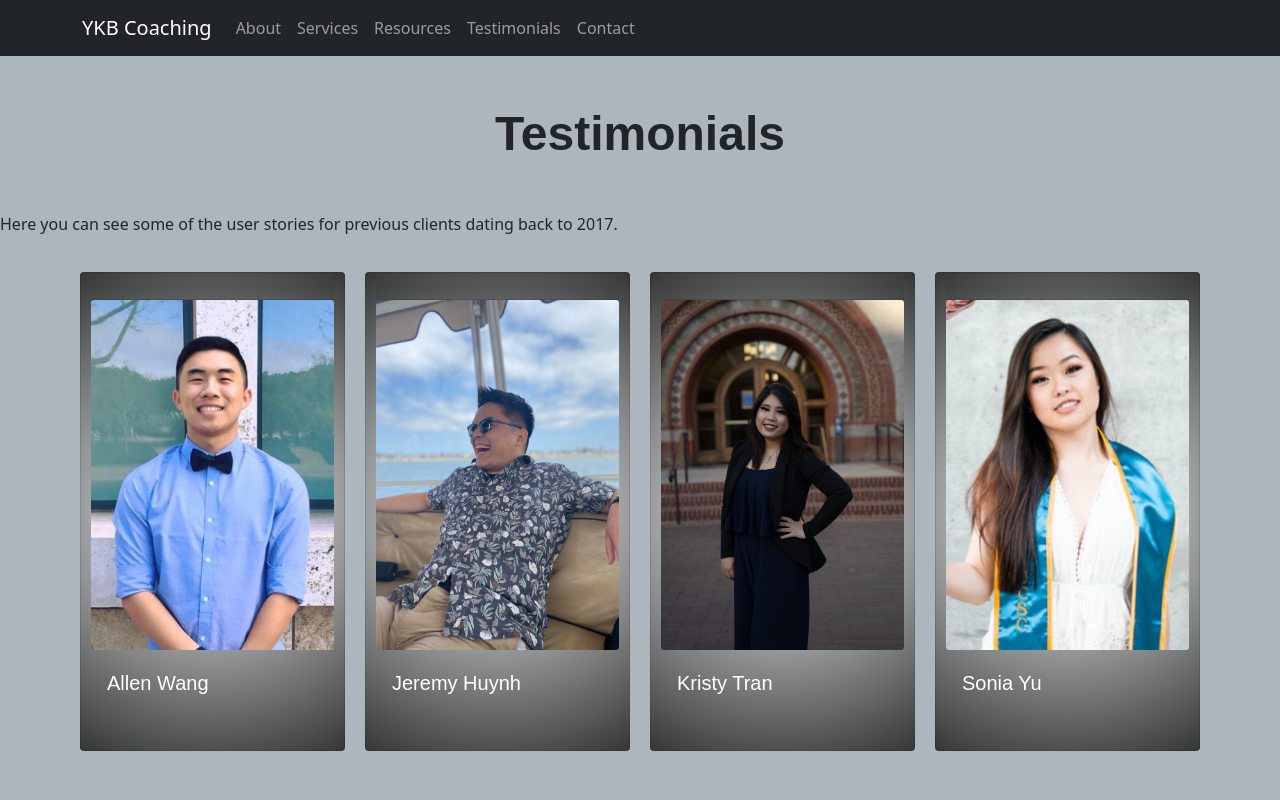
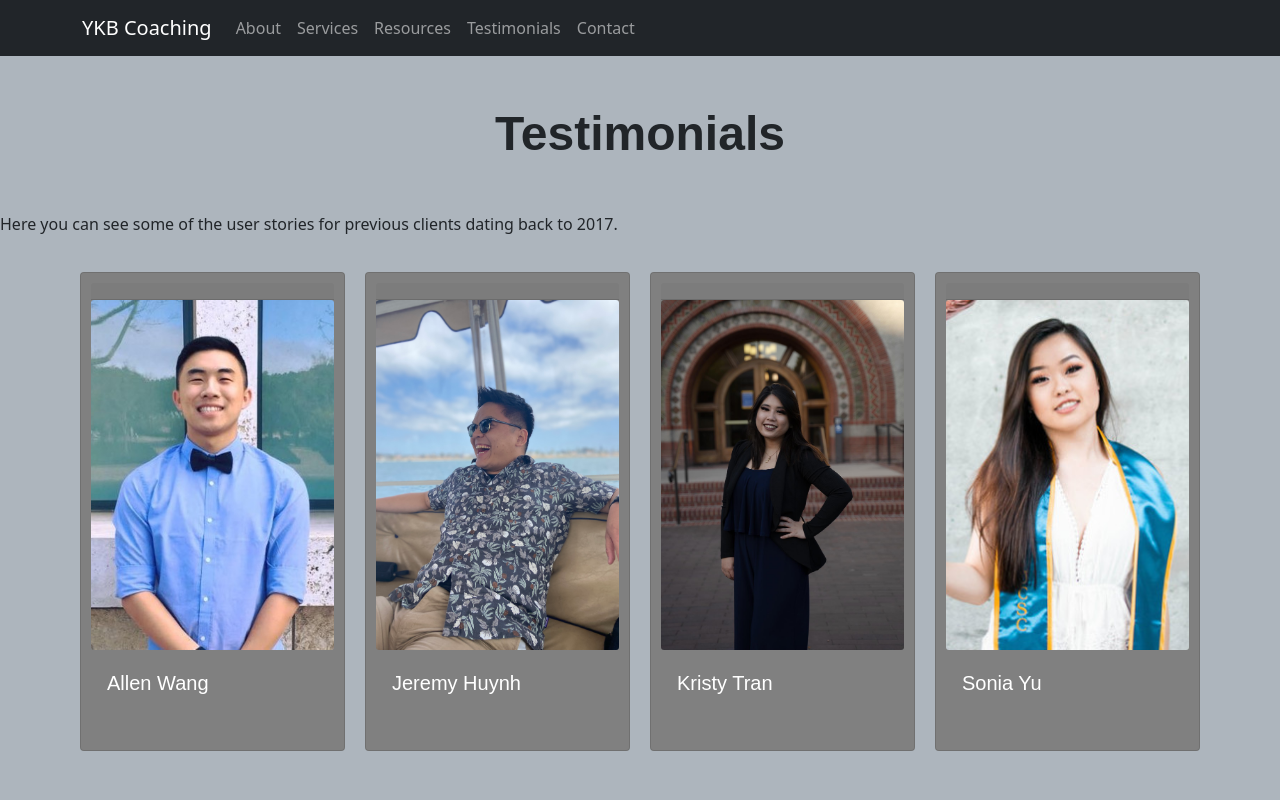
Before and after one commit to jermeewinn/YKB-solutions, a React (Create React App) app: page /testimonials in a window 1280 px wide. Shown: the top 800 px of the page. Built offline with nearby package versions, Linux system fonts and the light colour scheme; the HTML template or start-up script is replaced by a standard one.

Commit message:
uninstalled react-image-resizer dependency and omitted gradient

```diff
--- a/package.json
+++ b/package.json
@@ -42,8 +42,5 @@
       "last 1 firefox version",
       "last 1 safari version"
     ]
-  },
-  "devDependencies": {
-    "react-image-resizer": "^1.3.0"
   }
 }
--- a/src/components/Testimonials/TestimonialList/index.js
+++ b/src/components/Testimonials/TestimonialList/index.js
@@ -1,7 +1,7 @@
 import React, { useState } from 'react';
 //import Review from '../Review';
 import {Card, Row, Col, Container, Cover} from 'react-bootstrap';
-import Image from 'react-image-resizer';
+
 
 const TestimonialList = ({ tech }) => {
     const [clients] = useState([
--- a/src/index.css
+++ b/src/index.css
@@ -243,6 +243,7 @@ footer {
 
 }
 
+/* code for testimonials */
 .testimonial-container {
   border-radius: 1%;
   height: 100%;
@@ -250,7 +251,7 @@ footer {
 }
 
 .testimonial-card {
-  background: radial-gradient(circle, rgb(248, 250, 252) 0%, rgb(53, 56, 55) 100%);
+  background-color: gray;
   color:white;
   padding: 10px;
   margin: 10px 0 10px 0;
```
Also changed, not shown: 1 other file (tests, documents, lock files or other folders).
